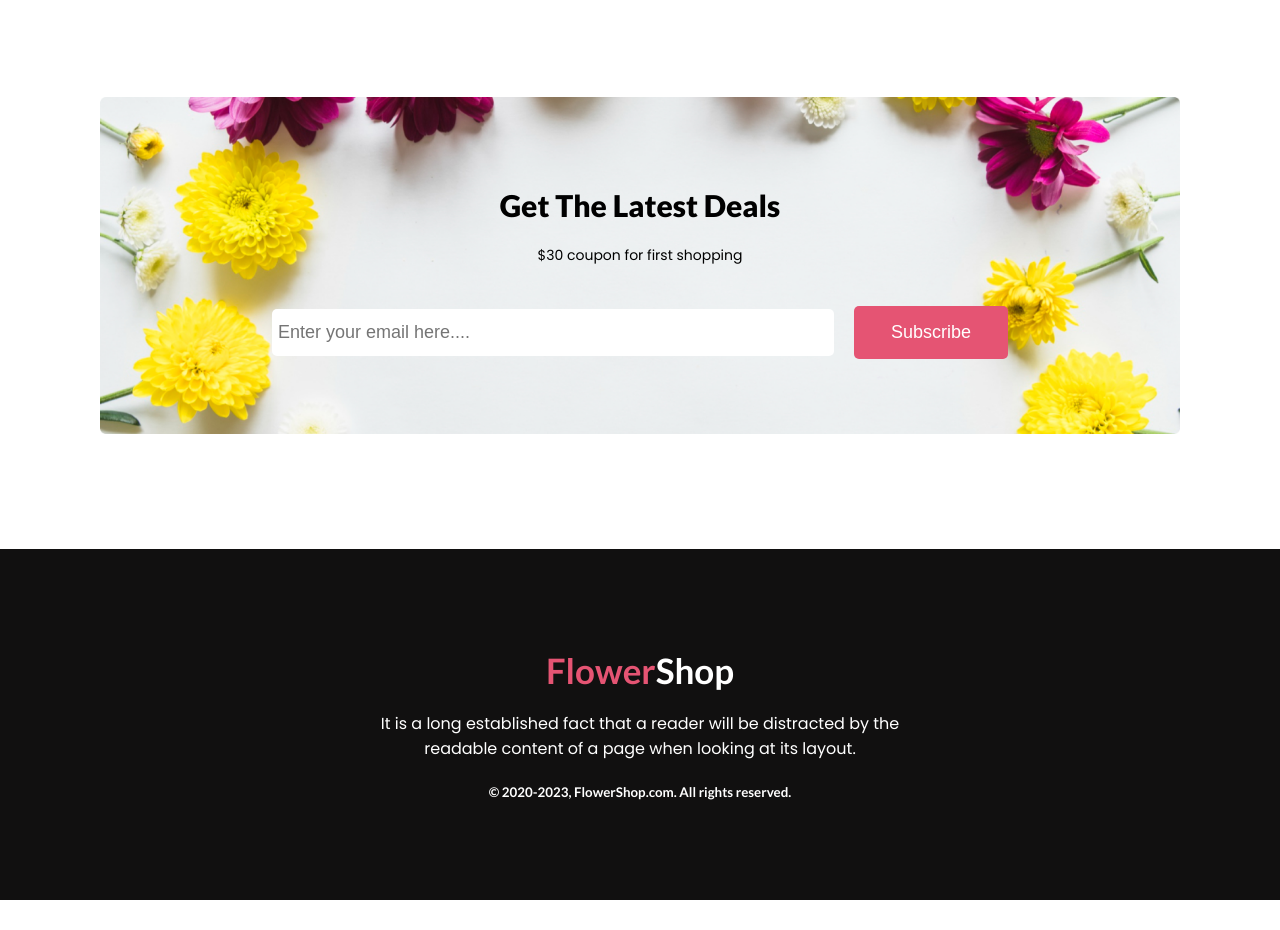
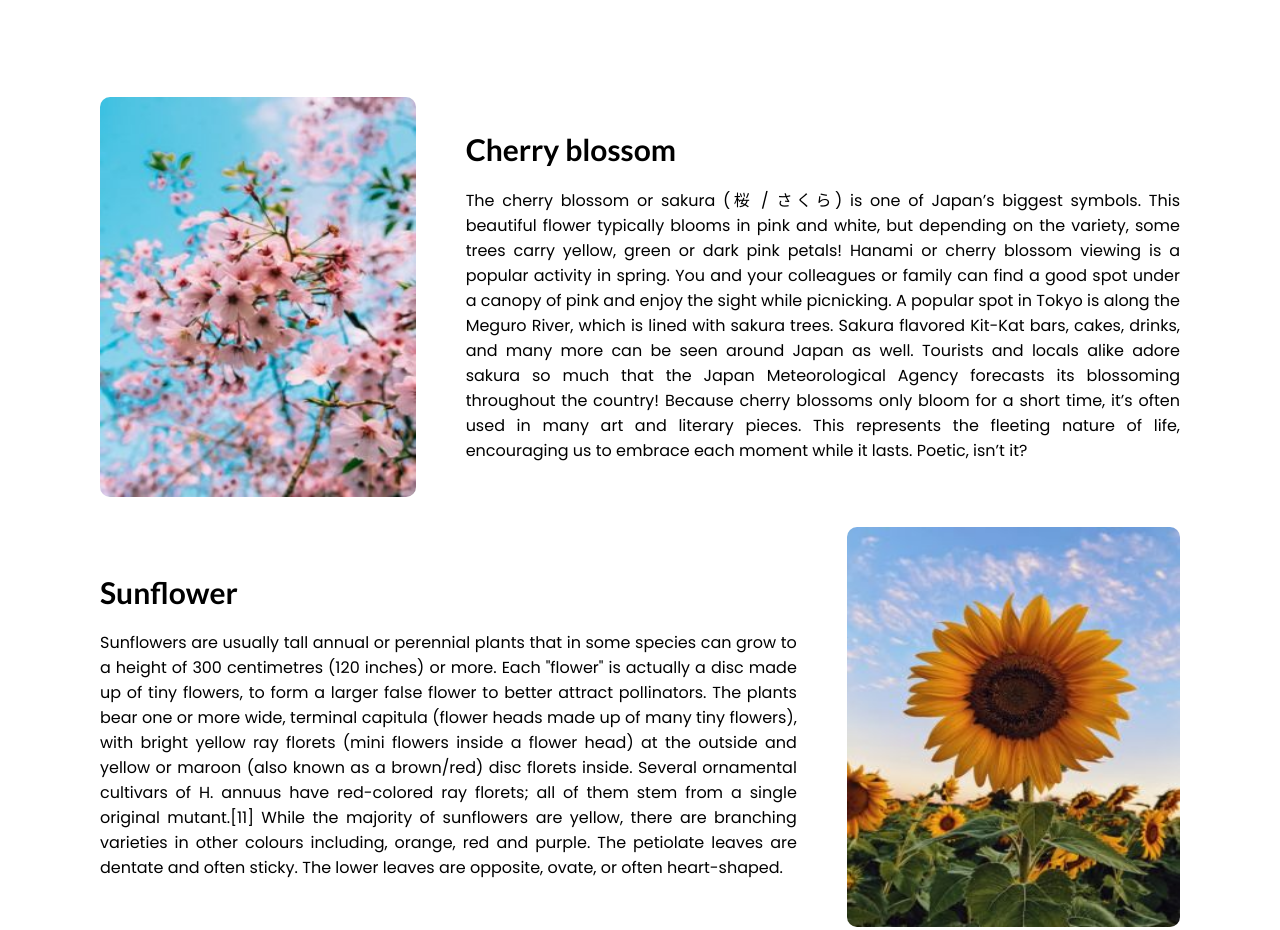
Before and after one commit to safinxr/flower-shop, a plain HTML site: page index.html in a window 1280 px wide. Shown: the part 3004-3934 px from the top of the page. Before the commit the page ends 3904 px from the top, so only its background shows below. Drawn offline with Linux system fonts and the light colour scheme.

Commit message:
flower-details-area-added

```diff
--- a/css/main.css
+++ b/css/main.css
@@ -168,6 +168,9 @@ header{
 .hot-deal-area img{
     width: 250px;
 }
+
+/* ================================================ */
+
 .instagram-area{
     margin: 100px;
 }
@@ -184,6 +187,39 @@ header{
 .insta-img{
     width: 260px;
 }
+
+/* <!-- =================flower details============== --> */
+
+.flower-details-area{
+    margin: 0 100px 100px 100px ;
+}
+
+.cherry-blossom{
+    display: flex;
+    justify-content: space-between;
+    align-items: center;
+    text-align: justify;
+    margin: 30px 0;
+}
+.cherry-blossom-img{
+    width: 300%;
+    height: 400px;
+    border-radius: 10px;
+    margin-right: 50px;
+
+}
+.sunflower-img{
+    width: 300%;
+    height: 400px;
+    border-radius: 10px;
+    margin-left: 50px;
+}
+.cherry-blossom h2{
+    font-size: 30px;
+    margin-bottom: 20px;
+}
+
+
 
 /* <!-- =====================Latest deals==================== --> */
 
--- a/index.html
+++ b/index.html
@@ -76,6 +76,9 @@
             <img src="images/pngwing 8.png" alt="">
         </section>
 
+        <!-- ========================================= -->
+
+
         <section class="instagram-area">
             <h2 class="primary-heading-text">Instagram</h2>
             <p class="sub-text2">Rainbow fields.
@@ -95,6 +98,33 @@
             </div>
         </section>
 
+        <!-- =================flower details============== -->
+
+        <section class="flower-details-area">
+            <div class="cherry-blossom">
+                <img class="cherry-blossom-img" src="images/cherry-blossom.jpg" alt="">
+                <div>
+                    <h2>Cherry blossom</h2>
+                    <p>The cherry blossom or sakura (桜 / さくら) is one of Japan’s biggest symbols. This beautiful flower typically blooms in pink and white, but depending on the variety, some trees carry yellow, green or dark pink petals!
+
+                        Hanami or cherry blossom viewing is a popular activity in spring. You and your colleagues or family can find a good spot under a canopy of pink and enjoy the sight while picnicking. A popular spot in Tokyo is along the Meguro River, which is lined with sakura trees. Sakura flavored Kit-Kat bars, cakes, drinks, and many more can be seen around Japan as well.
+
+                        Tourists and locals alike adore sakura so much that the Japan Meteorological Agency forecasts its blossoming throughout the country!
+
+                        Because cherry blossoms only bloom for a short time, it’s often used in many art and literary pieces. This represents the fleeting nature of life, encouraging us to embrace each moment while it lasts. Poetic, isn’t it?</p>
+                </div>
+
+            </div>
+            <div class="cherry-blossom">
+                <div>
+                    <h2>Sunflower</h2>
+                    <p>Sunflowers are usually tall annual or perennial plants that in some species can grow to a height of 300 centimetres (120 inches) or more. Each "flower" is actually a disc made up of tiny flowers, to form a larger false flower to better attract pollinators. The plants bear one or more wide, terminal capitula (flower heads made up of many tiny flowers), with bright yellow ray florets (mini flowers inside a flower head) at the outside and yellow or maroon (also known as a brown/red) disc florets inside. Several ornamental cultivars of H. annuus have red-colored ray florets; all of them stem from a single original mutant.[11] While the majority of sunflowers are yellow, there are branching varieties in other colours including, orange, red and purple. The petiolate leaves are dentate and often sticky. The lower leaves are opposite, ovate, or often heart-shaped.</p>
+                </div>
+                <img class="sunflower-img" src="images/sunflower.jpg" alt="">
+
+            </div>
+        </section>
+
         <!-- =====================Latest deals==================== -->
 
         <section class="latest-deals-area">
@@ -110,7 +140,8 @@
 
     <footer>
         <h2><span style="color: #E55473;">Flower</span>Shop</h2>
-        <p>It is a long established fact that a reader will be distracted by the readable content of a page when looking at its layout.</p>
+        <p>It is a long established fact that a reader will be distracted by the readable content of a page when looking
+            at its layout.</p>
         <small>&copy; 2020-2023, FlowerShop.com. All rights reserved. </small>
     </footer>
 </body>
```
Also changed, not shown: images/cherry-blossom.jpg (added), images/sunflower.jpg (added).
